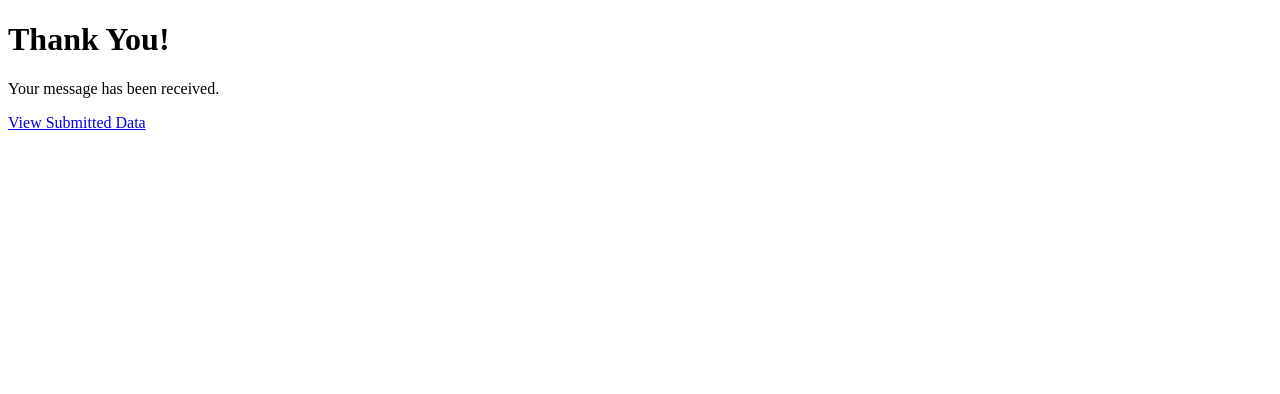
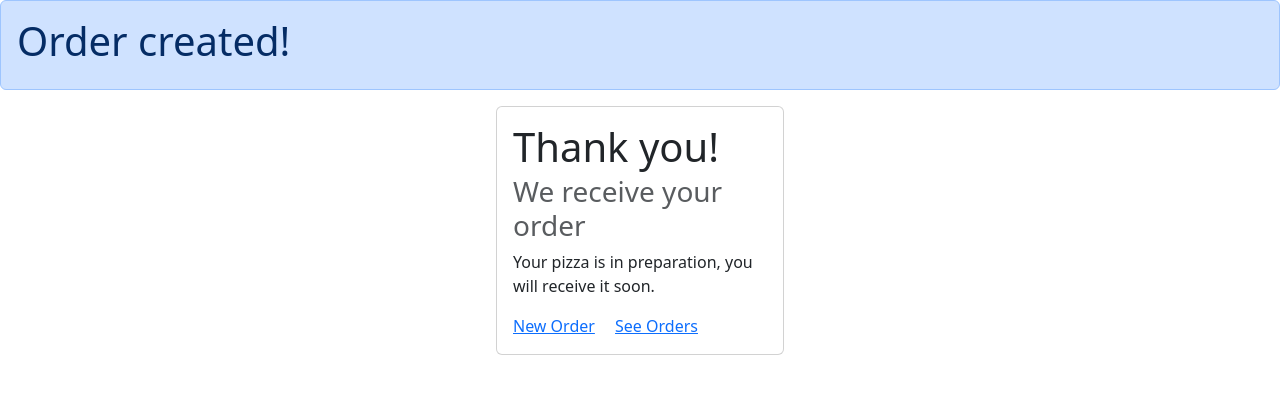
Before and after one commit to Brayantcw/devops-pizza-app, a Django app: page /myapp/thanks/ in a window 1280 px wide. Shown: the top 394 px of the page. Run offline with Django 5.2, Linux system fonts and the light colour scheme.

Commit message:
feat(myapp): add styles to templates and update links

```diff
--- a/myproject/myapp/forms.py
+++ b/myproject/myapp/forms.py
@@ -8,5 +8,5 @@ class MyForm(forms.Form):
         ('Vegetarian', 'Vegetarian')
     ]
 
-    pizza_type = forms.ChoiceField(choices=PIZZA_TYPES, label='Pizza Types', initial='Pepperoni')
-    message = forms.CharField(widget=forms.Textarea, label='Your message')
+    pizza_type = forms.ChoiceField(choices=PIZZA_TYPES, label='Pizza Types', initial='Pepperoni', widget=forms.Select(attrs={'class': 'form-control'}))
+    message = forms.CharField(label='Your message', widget=forms.Textarea(attrs={'class': 'form-control'}))
--- a/myproject/myapp/templates/myapp/thanks.html
+++ b/myproject/myapp/templates/myapp/thanks.html
@@ -3,10 +3,26 @@
 <html>
 <head>
     <title>Thank You</title>
+    <!-- Bootstrap CSS -->
+    <link href="https://cdn.jsdelivr.net/npm/bootstrap@5.3.0/dist/css/bootstrap.min.css" rel="stylesheet" integrity="sha384-9ndCyUaIbzAi2FUVXJi0CjmCapSmO7SnpJef0486qhLnuZ2cdeRhO02iuK6FUUVM" crossorigin="anonymous">
+
 </head>
 <body>
-    <h1>Thank You!</h1>
-    <p>Your message has been received.</p>
-    <a href="/myapp/display_data/">View Submitted Data</a>
+    <div class="alert alert-primary" role="alert">
+        <h1>Order created!</h1>
+    </div>
+    <div class="d-flex justify-content-center align-items-center full-height">
+
+    <div class="card" style="width: 18rem;">
+        <div class="card-body">
+          <h1 class="card-title">Thank you!</h1>
+          <h3 class="card-subtitle mb-2 text-body-secondary">We receive your order</h3>
+          <p class="card-text">Your pizza is in preparation, you will receive it soon.</p>
+          <a href="/myapp/" class="card-link">New Order</a>
+          <a href="/myapp/display_data/" class="card-link">See Orders</a>
+        </div>
+      </div>
+    </div>
+
 </body>
 </html>
```
Also changed, not shown: myproject/myapp/templates/myapp/display_data.html (+14 -4 lines), myproject/myapp/templates/myapp/form.html (+13 -6 lines).
